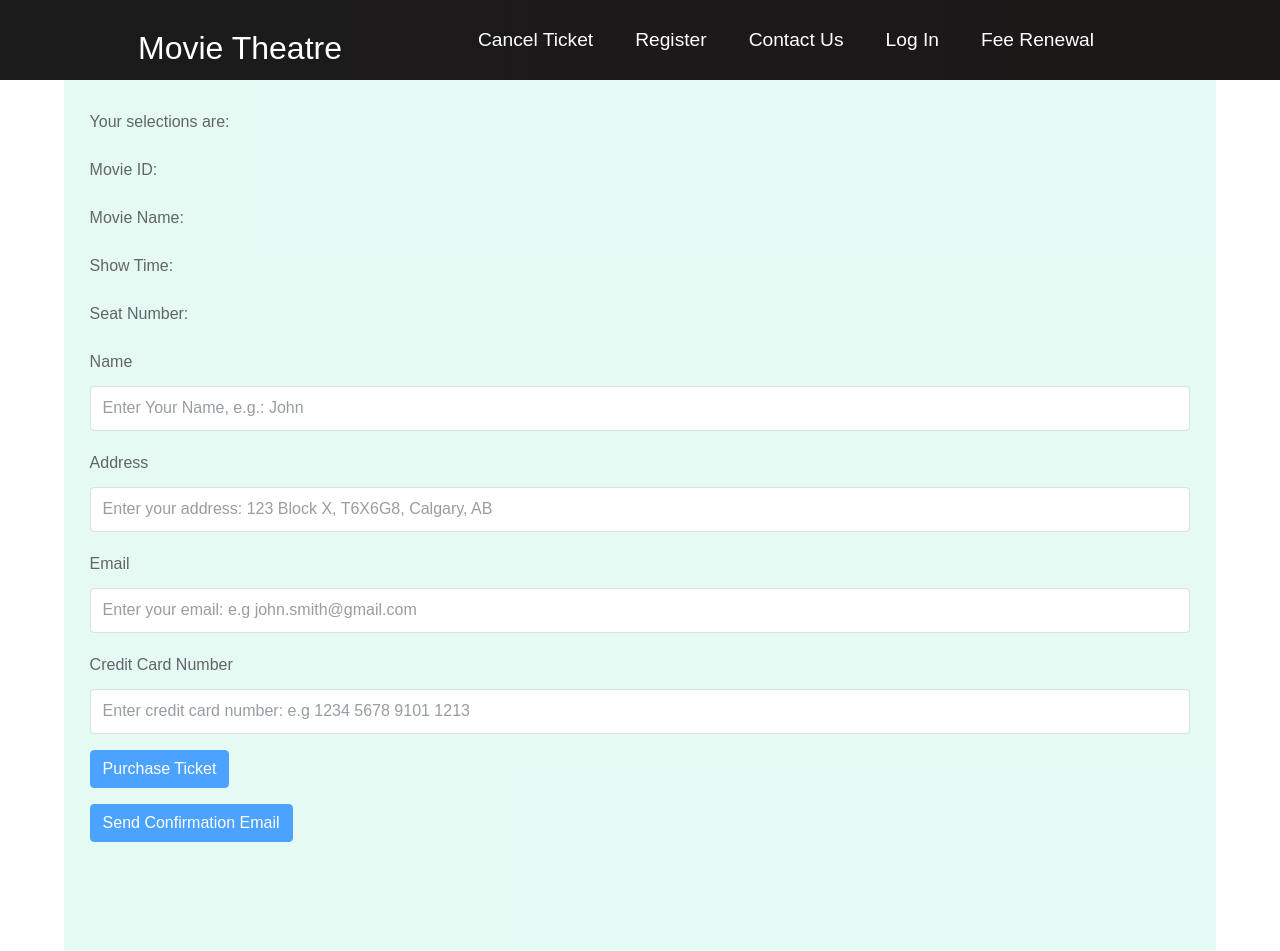
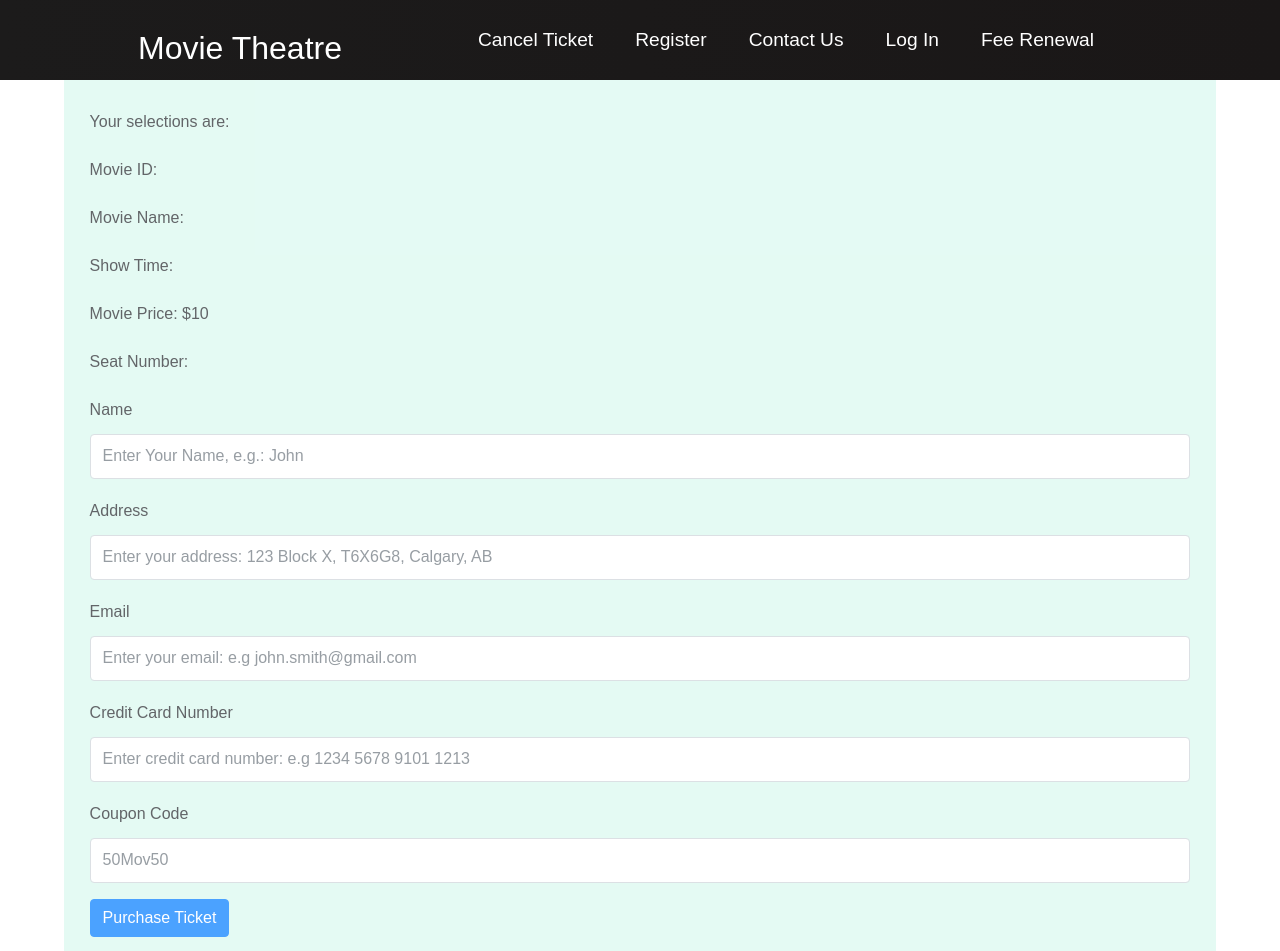
Before and after one commit to Dele-Oyelese/ENSF614_Project, a React (Create React App) app in the folder react-website-movies/: page /payment in a window 1280 px wide. Shown: the top 951 px of the page. Built offline with nearby package versions, Linux system fonts and the light colour scheme; no server answers.

Commit message:
Added Dollars for Payment

```diff
--- a/react-website-movies/src/components/pages/Payment.js
+++ b/react-website-movies/src/components/pages/Payment.js
@@ -13,6 +13,11 @@ function Payment(props) {
     const [creditcard, setcreditcard] = useState("");
     const [user, setUser] = useState([]);
     const [flag, setFlag] = useState(1);
+    const [coupon, setCoupon] = useState('')
+    let price = "$10"
+    if(coupon == "15MOVIE15"){
+        price = "$8.50"
+    }
 
     useEffect(() => {
         if (localStorage.getItem("email") == null) {
@@ -56,10 +61,6 @@ function Payment(props) {
             headers: { "Content-Type": "application/json" },
         }).then(() => {
             alert("Ticket successfully added");
-            setname("");
-            setaddress("");
-            setcreditcard("");
-            setemail("");
           })
 
     }
@@ -73,6 +74,7 @@ function Payment(props) {
                     <p name="movie_id">Movie ID: {localStorage.getItem("id")}</p>
                     <p name="movie_name">Movie Name: {localStorage.getItem("title")}</p>
                     <p name="show_time">Show Time: {localStorage.getItem("showTime")}</p>
+                    <p name="movie_price">Movie Price: {price}</p>
                     <p> Seat Number: {localStorage.getItem("seatid")}</p>
                 </div>
 
@@ -124,6 +126,17 @@ function Payment(props) {
                             placeholder="Enter credit card number: e.g 1234 5678 9101 1213"
                         ></input>
                     </div>
+                    <div className="form-group">
+                        <label>Coupon Code</label>
+                        <input
+                            type="text"
+                            defaultValue={""}
+                            onChange={(e) => setCoupon(e.target.value)}
+                            className="form-control"
+                            placeholder="50Mov50"
+                        ></input>
+                    </div>
+
                     <button type="submit" className="btn btn-primary" onClick={purchaseTicket}>
                         Purchase Ticket
                     </button>
@@ -140,7 +153,7 @@ function Payment(props) {
 
                     <input type="hidden" name="subject" defaultValue={"Movie Theater Confirmation Ticket"} />
 
-                    <input type="hidden" name="message" defaultValue={"We hope you enjoy your showing of " + localStorage.getItem("title") + ", your movie information is: TicketID: " + props.ticketValue + ", Movie Showtime: " + localStorage.getItem("showTime") + ", in seat #: " + localStorage.getItem("seatid")} />
+                    <input type="hidden" name="message" defaultValue={"We hope you enjoy your showing of " + localStorage.getItem("title") + ", your movie information is: TicketID: " + props.ticketValue + ", Movie Showtime: " + localStorage.getItem("showTime") + ", in seat #: " + localStorage.getItem("seatid") + ", for a total price of: " + price} />
 
                     <input type="hidden" name="messageone" defaultValue={"If you would like to cancel your ticket please go to the following website and put in your Ticket ID:  https://localhost:3000/cancelticket"} />
 
```
